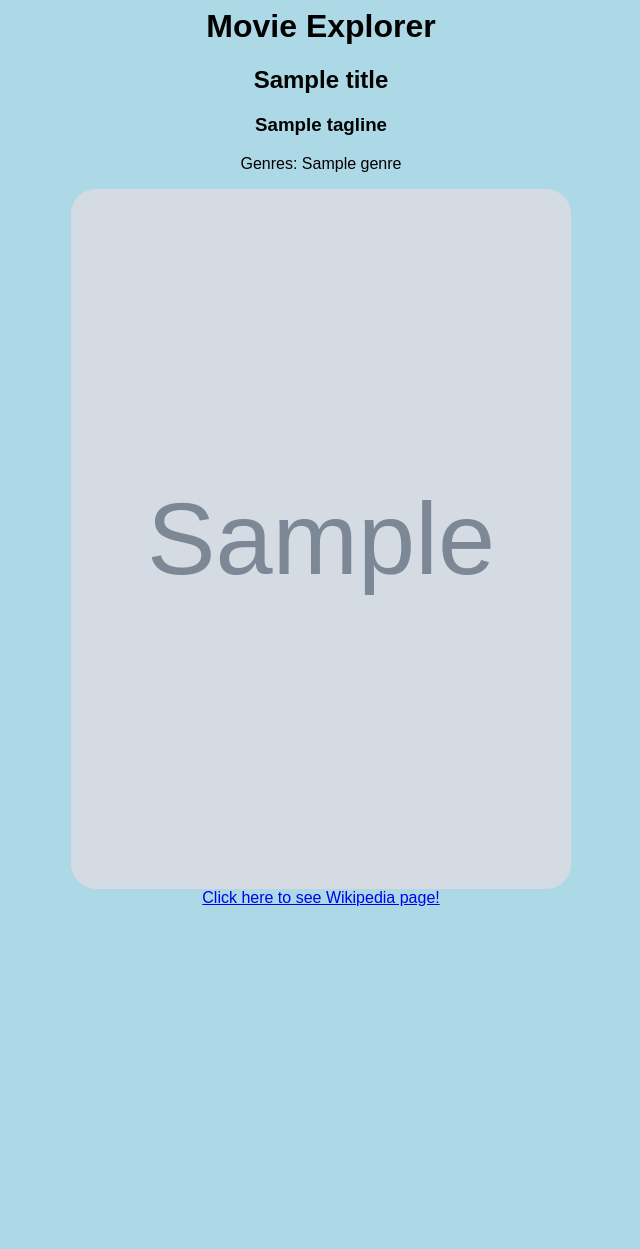
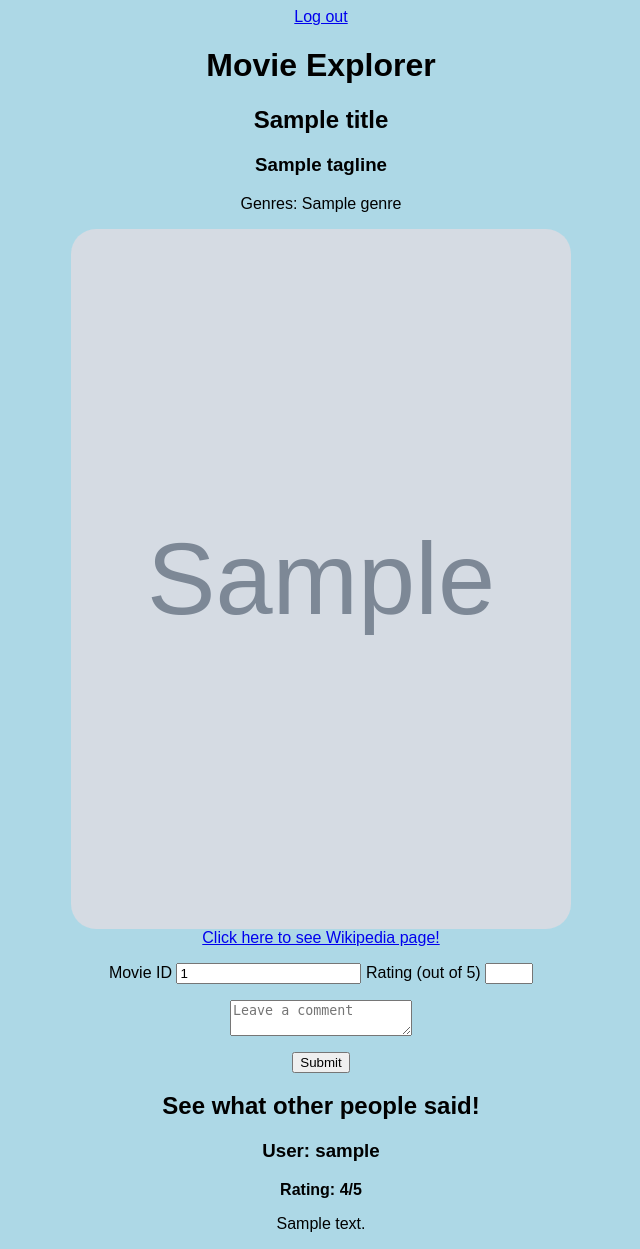
Before and after one commit to csc4350-sp22/p1m2-solution, a Flask app: template templates/index.html in a window 1280 px wide. Shown: the whole page, without its empty margins (319-959 px from the left). Before the commit the page ends 906 px from the top, so only its background shows below. Run offline with Flask 2, Linux system fonts and the light colour scheme; tables that the repository leaves empty hold one stand-in row (values such as "Sample post"); the template is opened without the code that fills it: values that come from a table or form of the project are taken from there, most other values are stand-ins (such as "Sample title", 1, 10 or a date in 2020); grey boxes marked "Sample" are stand-in pictures.

Commit message:
finishing touches? haven't touched this repo in a while

```diff
--- a/app.py
+++ b/app.py
@@ -1,39 +1,18 @@
 import flask
-import requests
 import os
-import random
-import base64
+from flask_sqlalchemy import SQLAlchemy
+from dotenv import find_dotenv, load_dotenv
 
-from wikipedia import get_wiki_link
-from tmdb import get_movie_data
+load_dotenv(find_dotenv())
 
 app = flask.Flask(__name__)
+# Point SQLAlchemy to your Heroku database
+db_url = os.getenv("DATABASE_URL")
+if db_url.startswith("postgres://"):
+    db_url = db_url.replace("postgres://", "postgresql://", 1)
+app.config["SQLALCHEMY_DATABASE_URI"] = db_url
+# Gets rid of a warning
+app.config["SQLALCHEMY_TRACK_MODIFICATIONS"] = False
+app.secret_key = b"I am a secret key!"  # don't defraud my app ok?
 
-
-MOVIE_IDS = [
-    157336,  # actually IDK what this is
-]
-
-
-@app.route("/")
-def index():
-    movie_id = random.choice(MOVIE_IDS)
-
-    # API calls
-    (title, tagline, genre, poster_image) = get_movie_data(movie_id)
-    wikipedia_url = get_wiki_link(title)
-
-    return flask.render_template(
-        "index.html",
-        title=title,
-        tagline=tagline,
-        genre=genre,
-        poster_image=poster_image,
-        wiki_url=wikipedia_url,
-    )
-
-
-if __name__ == "__main__":
-    app.run(
-        host=os.getenv("IP", "0.0.0.0"), port=int(os.getenv("PORT", 8080)), debug=True
-    )
+db = SQLAlchemy(app)
--- a/requirements.txt
+++ b/requirements.txt
@@ -1,3 +1,6 @@
 Flask
 requests
 python-dotenv
+flask-login
+Flask-SQLAlchemy
+psycopg2-binary
--- /dev/null
+++ b/routes.py
@@ -0,0 +1,122 @@
+from app import app, db
+import random
+import os
+
+import flask
+from flask_login import login_user, current_user, LoginManager, logout_user
+from flask_login.utils import login_required
+from models import User, Rating
+
+from wikipedia import get_wiki_link
+from tmdb import get_movie_data
+
+login_manager = LoginManager()
+login_manager.login_view = "login"
+login_manager.init_app(app)
+
+
+@login_manager.user_loader
+def load_user(user_name):
+    return User.query.get(user_name)
+
+
+@app.route("/signup")
+def signup():
+    return flask.render_template("signup.html")
+
+
+@app.route("/signup", methods=["POST"])
+def signup_post():
+    username = flask.request.form.get("username")
+    user = User.query.filter_by(username=username).first()
+    if user:
+        pass
+    else:
+        user = User(username=username)
+        db.session.add(user)
+        db.session.commit()
+
+    return flask.redirect(flask.url_for("login"))
+
+
+@app.route("/login")
+def login():
+    return flask.render_template("login.html")
+
+
+@app.route("/login", methods=["POST"])
+def login_post():
+    username = flask.request.form.get("username")
+    user = User.query.filter_by(username=username).first()
+    if user:
+        login_user(user)
+        return flask.redirect(flask.url_for("index"))
+
+    else:
+        return flask.jsonify({"status": 401, "reason": "Username or Password Error"})
+
+
+MOVIE_IDS = [
+    157336,  # actually IDK what this is
+]
+
+
+@app.route("/rate", methods=["POST"])
+def rate():
+    data = flask.request.form
+    rating = data.get("rating")
+    comment = data.get("comment")
+    movie_id = data.get("movie_id")
+
+    new_rating = Rating(
+        username=current_user.username,
+        rating=rating,
+        comment=comment,
+        movie_id=movie_id,
+    )
+
+    db.session.add(new_rating)
+    db.session.commit()
+    return flask.redirect("index")
+
+
+@app.route("/")
+def landing():
+    if current_user.is_authenticated:
+        return flask.redirect("index")
+    return flask.redirect("login")
+
+@app.route("/logout")
+def logout():
+    logout_user()
+    return flask.redirect("login")
+
+@app.route("/index")
+@login_required
+def index():
+    movie_id = random.choice(MOVIE_IDS)
+
+    # API calls
+    (title, tagline, genre, poster_image) = get_movie_data(movie_id)
+    wikipedia_url = get_wiki_link(title)
+
+    ratings = Rating.query.filter_by(movie_id=movie_id).all()
+
+    return flask.render_template(
+        "index.html",
+        title=title,
+        tagline=tagline,
+        genre=genre,
+        poster_image=poster_image,
+        wiki_url=wikipedia_url,
+        ratings=ratings,
+        movie_id=movie_id,
+    )
+
+
+if __name__ == "__main__":
+    app.run(
+        host=os.getenv("IP", "0.0.0.0"),
+        # port=int(os.getenv("PORT", 8080)),
+        debug=True,
+    )
--- a/static/style.css
+++ b/static/style.css
@@ -11,3 +11,7 @@ img {
 audio {
   padding-bottom: 30px;
 }
+
+.feedback {
+  margin: 0 auto;
+}
--- a/templates/index.html
+++ b/templates/index.html
@@ -5,6 +5,7 @@
 </head>
 
 <body>
+	<a href="/logout">Log out</a>
 	<h1>Movie Explorer</h1>
 	<h2>{{title}}</h2>
 	<h3>{{tagline}}</h3>
@@ -13,6 +14,32 @@
 		<img src="{{poster_image}}" width=500 height=700 />
 	</div>
 	<a href="{{wiki_url}}"> Click here to see Wikipedia page! </a>
+
+	<div class="feedback">
+	<form method="POST" action="/rate">
+		<p>
+			<label for="movie_id">Movie ID</label>
+			<input id="movie_id" type="text" name="movie_id" value={{movie_id}} readonly="readonly"/>
+			<label for="rating">Rating (out of 5)</label>
+			<input id="rating" type="number" name="rating" min="1" max="5"/>
+		</p>
+		<p>
+			<textarea id="comment" name="comment" placeholder="Leave a comment"></textarea>
+		</p>
+		<p>
+			<input type="submit" value="Submit"/>
+		</p>
+	</form>
+
+	<h2>See what other people said!</h2>
+	{% for rating in ratings %}
+	<div>
+		<h3>User: {{rating.username}}</h3>
+		<b>Rating: {{rating.rating}}/5</b>
+		<p>{{rating.comment}}</p>
+	</div>
+	{% endfor %}
+	</div>
 </body>
 
 </html>
--- a/tmdb.py
+++ b/tmdb.py
@@ -20,7 +20,6 @@ def get_movie_data(movie_id):
         },
     )
     json_response = response.json()
-    print(json.dumps(json_response, indent=4, sort_keys=True))
     title = json_response["title"]
     tagline = json_response["tagline"]
     genres = ", ".join(genre["name"] for genre in json_response["genres"])
```
Also changed, not shown: models.py (added, +18 -0 lines), templates/login.html (added, +11 -0 lines), templates/signup.html (added, +11 -0 lines).
